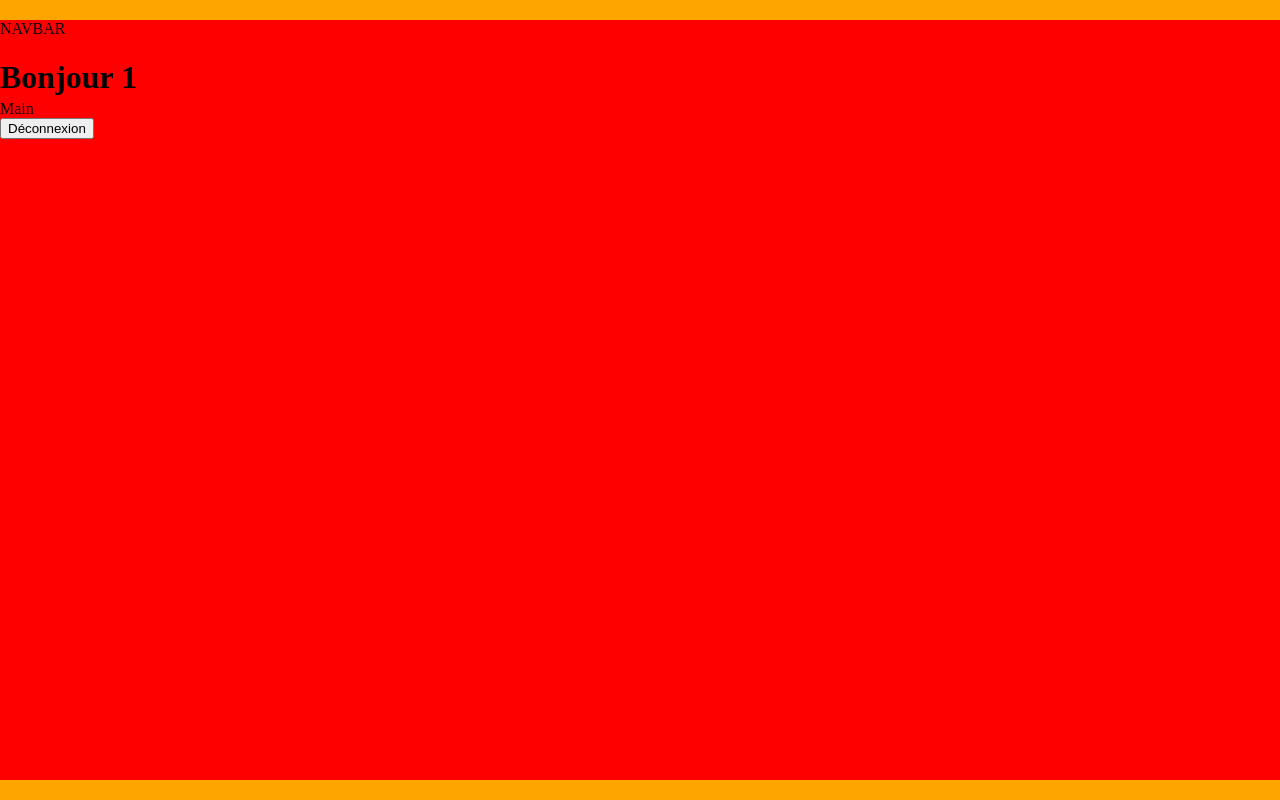
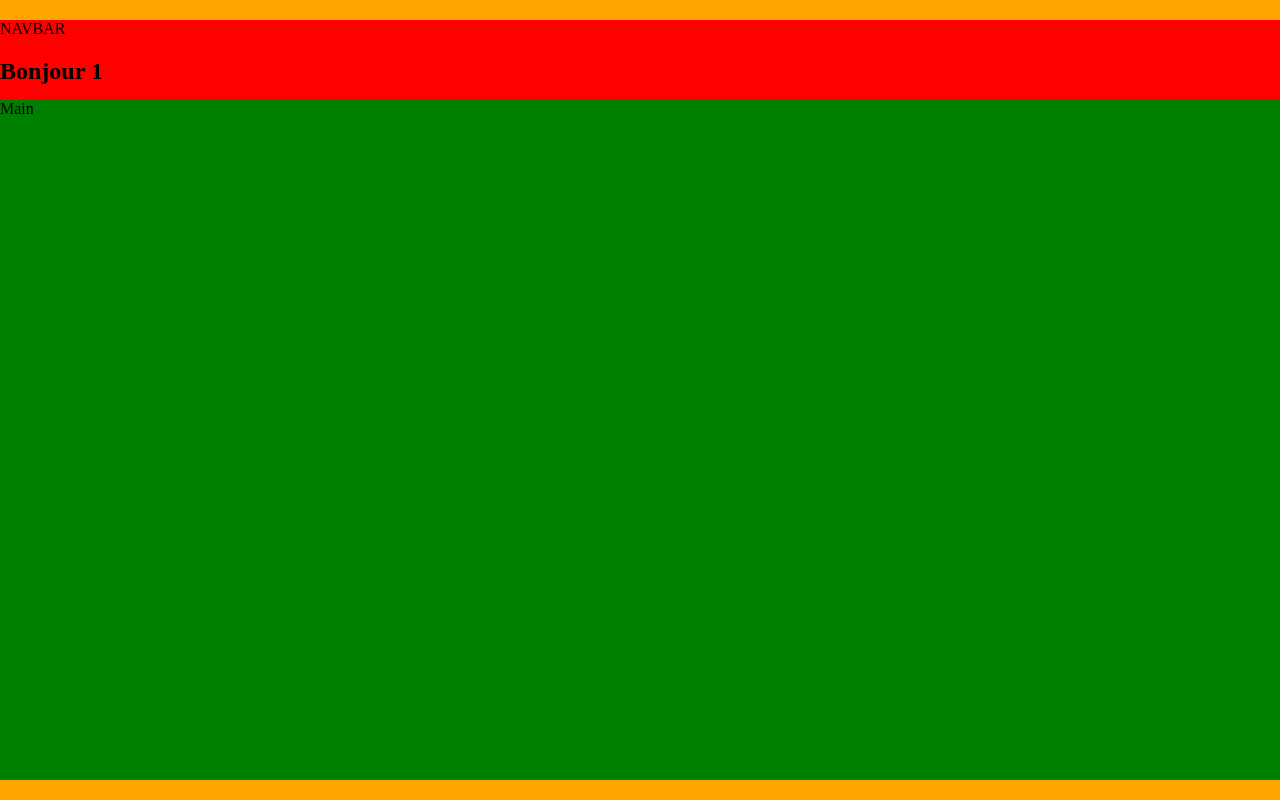
Before and after one commit to Benaldev/Crazee-burger, a React (Vite) app: page /order/1 in a window 1280 px wide. Built offline with nearby package versions, Linux system fonts and the light colour scheme.

Commit message:
♻️ F04: ORDER > create Navbar and Main

```diff
--- /dev/null
+++ b/src/components/pages/order/Main.jsx
@@ -0,0 +1,10 @@
+import styled from "styled-components";
+
+export default function Main() {
+  return <MainStyled>Main</MainStyled>;
+}
+
+const MainStyled = styled.div`
+  flex: 1;
+  background-color: green;
+`;
--- /dev/null
+++ b/src/components/pages/order/Navbar.jsx
@@ -0,0 +1,18 @@
+import { Link } from "react-router-dom";
+import styled from "styled-components";
+
+export default function Navbar({ username }) {
+  return (
+    <NavbarStyled>
+      NAVBAR
+      <h1>Bonjour {username}</h1>
+      <Link to="/">
+        <button>Déconnexion</button>
+      </Link>
+    </NavbarStyled>
+  );
+}
+
+const NavbarStyled = styled.nav`
+  height: 10vh;
+`;
--- a/src/components/pages/order/OrderPage.jsx
+++ b/src/components/pages/order/OrderPage.jsx
@@ -1,6 +1,8 @@
 import React from "react";
 import { Link, useParams } from "react-router-dom";
 import styled from "styled-components";
+import Navbar from "./Navbar";
+import Main from "./Main";
 
 export default function OrderPage() {
   const { username } = useParams();
@@ -8,14 +10,8 @@ export default function OrderPage() {
   return (
     <OrderPageStyled>
       <div className="container">
-        <div className="navbar">
-          NAVBAR
-          <h1>Bonjour {username}</h1>
-          <Link to="/">
-            <button>Déconnexion</button>
-          </Link>
-        </div>
-        <div className="main">Main</div>
+        <Navbar username={username} />
+        <Main />
       </div>
     </OrderPageStyled>
   );
@@ -34,13 +30,5 @@ const OrderPageStyled = styled.div`
     width: 1400px;
     display: flex;
     flex-direction: column;
-
-    .navbar {
-      height: 10vh;
-    }
-
-    .main {
-      flex: 1;
-    }
   }
 `;
```
